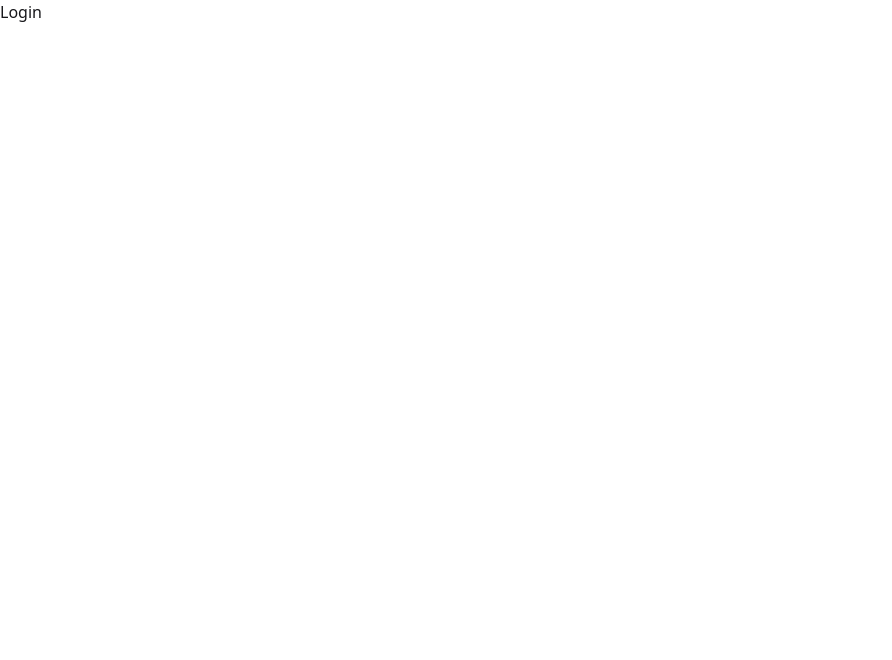
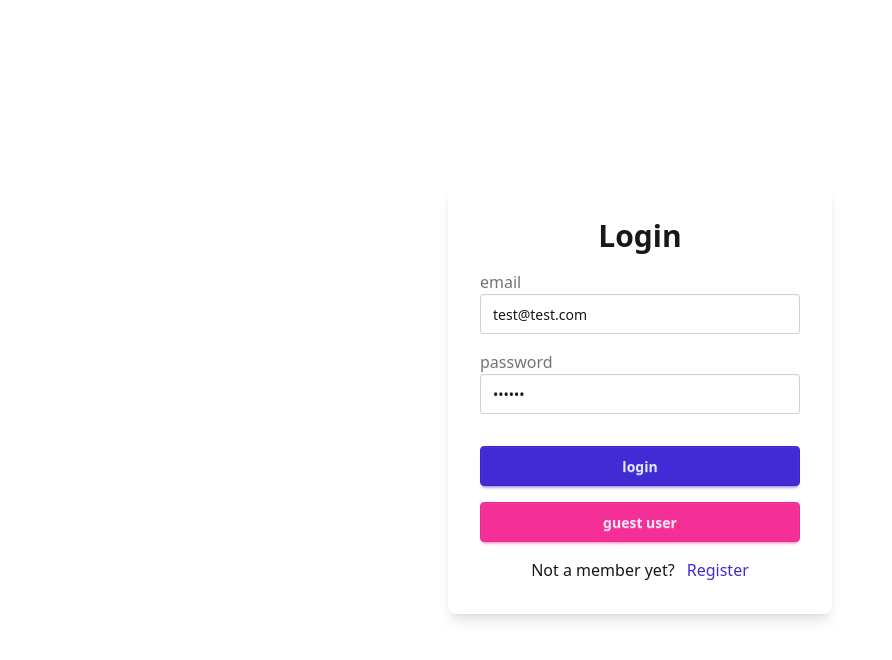
Before and after one commit to wbharath/Ecommers_Website, a React (Vite) app: page /login in a window 1280 px wide. Shown: the top 660 px of the page, without its empty margins (0-892 px from the left). Built offline with nearby package versions, Linux system fonts and the light colour scheme.

Commit message:
login & register basic routing done and header and navbar basic setup

```diff
--- /dev/null
+++ b/src/components/FormInput.jsx
@@ -0,0 +1,17 @@
+const FormInput = ({label, name, type, defaultValue}) => {
+  return (
+    <div className='form-control'>
+      <label className='label'>
+        <span className='label-text'>{label}</span>
+      </label>
+      <input
+        type={type}
+        name={name}
+        defaultValue={defaultValue}
+        className='input input-bordered'
+      />
+    </div>
+  )
+}
+
+export default FormInput
--- /dev/null
+++ b/src/components/Header.jsx
@@ -0,0 +1,26 @@
+import { Link } from "react-router-dom"
+
+
+const Header = () => {
+  return (
+    <header className="bg-neutral py-2 text-neutral-content">
+        <div className="align-element flex justify-center sm:justify-end">
+            {/* USER */}
+            {/* Links */}
+
+            <div className="flex gap-x-6 justify-center items-center">
+                <Link to='/login' className="link link-hover text-xs sm:text-sm">
+                Sign in / Guest
+                </Link>
+                <Link to='/register' className="link link-hover text-xs sm:text-sm">
+                Create Account
+                </Link>
+
+            </div>
+        </div>
+
+    </header>
+  )
+}
+
+export default Header
--- /dev/null
+++ b/src/components/Navbar.jsx
@@ -0,0 +1,19 @@
+import { BsCart3, BsMoonFill, BsSunFill } from 'react-icons/bs';
+import { FaBarsStaggered } from 'react-icons/fa6';
+import { NavLink } from 'react-router-dom';
+
+const Navbar = () => {
+  return (
+    <nav className='bg-base-200'>
+        <div className="navbar align-element">
+            <div className="navbar-start"></div>
+            <div className="navbar-center"></div>
+            <div className="navbar-end"></div>
+
+        </div>
+
+    </nav>
+  )
+}
+
+export default Navbar
--- /dev/null
+++ b/src/components/SubmitBtn.jsx
@@ -0,0 +1,21 @@
+import { useNavigation } from "react-router-dom"
+
+
+const SubmitBtn = ({text}) => {
+    const navigation = useNavigation()
+    const isSubmitting = navigation.state === 'submitting'
+  return (
+    <button type="submit" className="btn btn-primary btn-block" disabled={isSubmitting}>
+        {
+            isSubmitting? <>
+            <span className="loading loading-spinner">
+                sending...
+            </span>
+            </>:text || 'submit'
+        }
+
+        </button>
+  )
+}
+
+export default SubmitBtn
--- /dev/null
+++ b/src/components/index.js
@@ -0,0 +1,4 @@
+export {default as FormInput} from './FormInput'
+export {default as SubmitBtn} from './SubmitBtn'
+export {default as Header} from './Header'
+export {default as Navbar} from './Navbar'
--- a/src/index.css
+++ b/src/index.css
@@ -1,2 +1,10 @@
 @import 'tailwindcss';
 @plugin "daisyui";
+
+
+
+@layer components {
+    .align-element{
+        @apply mx-auto max-w-6xl px-8;
+    }
+}
--- a/src/pages/HomeLayout.jsx
+++ b/src/pages/HomeLayout.jsx
@@ -1,14 +1,16 @@
 import { Outlet } from "react-router-dom"
-
+import { Header, Navbar } from "../components"
 
 
 const HomeLayout = () => {
   return (
     <>
-    <nav>
-      <span className="text-4xl text-primary">Luxy</span>
-    </nav>
+    <Header/>
+    <Navbar/>
+    <div className="align-element py-20">
     <Outlet/>
+    </div>
+
     </>
   )
 }
--- a/src/pages/Login.jsx
+++ b/src/pages/Login.jsx
@@ -1,10 +1,29 @@
-import React from 'react'
+import { Form, Link } from "react-router-dom"
+import { FormInput, SubmitBtn } from "../components"
 
 const Login = () => {
   return (
-    <div>
-      Login
-    </div>
+    <section className="h-screen grid place-items-center">
+
+        <Form method="post" className="card w-96 p-8 bg-base-100 shadow-lg flex flex-col gap-y-4">
+            <h4 className="text-center text-3xl font-bold">Login</h4>
+            <FormInput type="email" label="email" name="identifier" defaultValue="test@test.com"/>
+            <FormInput type="password" label="password" name="password" defaultValue="secret"/>
+            <div className="mt-4">
+                <SubmitBtn text="login"/>
+            </div>
+            <button type="button" className="btn btn-secondary btn-block">
+                guest user
+            </button>
+            <p className="text-center">
+                Not a member yet? {' '}
+                <Link to='/register' className="ml-2 link link-hover link-primary capitalize">
+                register
+                </Link>
+            </p>
+        </Form>
+
+    </section>
   )
 }
 
--- a/src/pages/Register.jsx
+++ b/src/pages/Register.jsx
@@ -1,11 +1,31 @@
-import React from 'react'
+import { Form, Link } from "react-router-dom"
+import { FormInput, SubmitBtn } from "../components"
+
 
 const Register = () => {
   return (
-    <div>
-      Register
+    <section className="h-screen grid place-items-center">
 
-    </div>
+        <Form method="POST" className="card w-96 p-8 bg-base-100 shadow-lg flex flex-col gap-y-4">
+            <h4 className="text-center text-3xl font-bold ">
+                Register
+            </h4>
+            <FormInput type='text' label="username" name="username"/>
+            <FormInput type='email' label="email" name="email"/>
+            <FormInput type='password' label="password" name="password"/>
+            <div className="mt-4">
+                <SubmitBtn text='register'/>
+            </div>
+            <p className="text-center">
+                Already a member?
+                <Link to='/login' className="ml-2 link link-hover link-primary capitalize">
+                login
+                </Link>
+            </p>
+
+
+        </Form>
+    </section>
   )
 }
 
```
